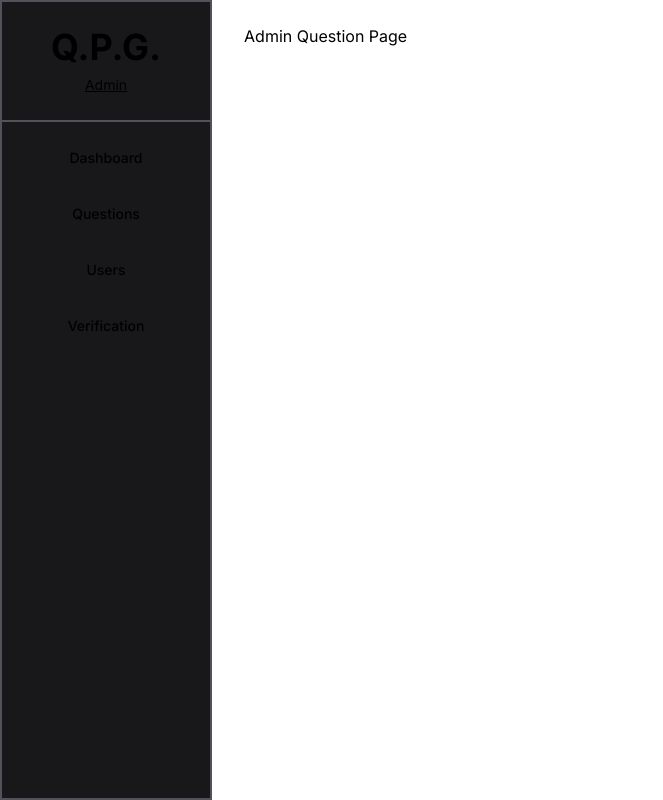
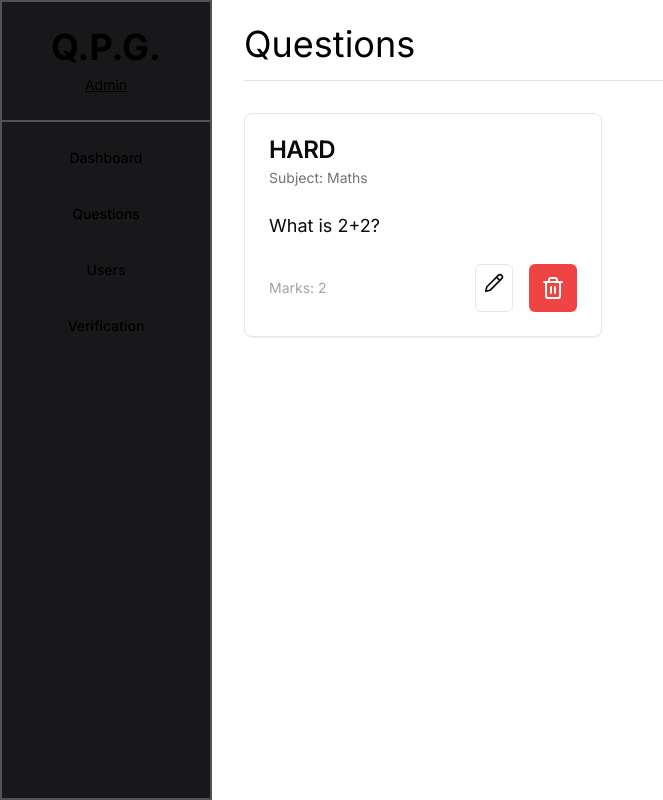
Before and after one commit to Room1097/question-paper-generator, a Next.js app: page /admin/questions in a window 1280 px wide. Shown: the whole page, without its empty margins (0-663 px from the left). Built offline with nearby package versions, Linux system fonts and the light colour scheme.

Commit message:
created Question Card with delete button for admin page. functionality yet to be added

```diff
--- /dev/null
+++ b/app/(admin)/(routes)/admin/questions/_components/QuestionCard.tsx
@@ -0,0 +1,80 @@
+import React from "react";
+import Link from "next/link";
+import { PencilIcon, Trash2 } from "lucide-react";
+import { Button } from "@/components/ui/button";
+import { Input } from "@/components/ui/input";
+import { Label } from "@/components/ui/label";
+import {
+  Select,
+  SelectContent,
+  SelectItem,
+  SelectTrigger,
+  SelectValue,
+} from "@/components/ui/select";
+
+import {
+  Card,
+  CardContent,
+  CardDescription,
+  CardFooter,
+  CardHeader,
+  CardTitle,
+} from "@/components/ui/card";
+
+type QuestionCardProps = {
+  questionId: string;
+  difficulty: string;
+  subject: string;
+  question: string;
+  marks: number;
+  isPrivate: boolean;
+};
+
+function UpdateQuestion({ id }: { id: string }) {
+  return (
+    <Link
+      href={`/viewquestions/${id}/edit`}
+      className="rounded-md border p-2 active:scale-95"
+    >
+      <PencilIcon className="w-5 h-5" />
+    </Link>
+  );
+}
+
+const QuestionCard = ({
+  questionId,
+  difficulty,
+  subject,
+  question,
+  marks,
+  isPrivate,
+}: QuestionCardProps) => {
+  return (
+    <div>
+      <Card className="w-[28vw]">
+        <CardHeader>
+          <CardTitle>{difficulty.toUpperCase()}</CardTitle>
+          <CardDescription>
+            Subject: <span className="capitalize">{subject}</span>
+          </CardDescription>
+        </CardHeader>
+        <CardContent>
+          <p className="text-lg">{question}</p>
+        </CardContent>
+        <CardFooter className="flex justify-between">
+          <span className="text-zinc-400 text-sm">Marks: {marks}</span>
+          <div className="flex gap-4">
+            <UpdateQuestion id={questionId} />
+            <Button className="p-6 h-5 w-5 active:scale-95" variant="destructive">
+              <h1 className="text-2xl">
+                <Trash2 />
+              </h1>
+            </Button>
+          </div>
+        </CardFooter>
+      </Card>
+    </div>
+  );
+};
+
+export default QuestionCard;
--- a/app/(admin)/(routes)/admin/questions/page.tsx
+++ b/app/(admin)/(routes)/admin/questions/page.tsx
@@ -1,7 +1,20 @@
+import Header from "@/components/Dashboard/Header";
+import QuestionCard from "./_components/QuestionCard";
+
 export default function AdminQuestions() {
   return (
-    <div>
-      <h1>Admin Question Page</h1>
+    <div className="flex flex-col gap-8">
+      <Header>Questions</Header>
+      <div>
+        <QuestionCard
+          difficulty="Hard"
+          question="What is 2+2?"
+          questionId="1"
+          subject="maths"
+          marks={2}
+          isPrivate={true}
+        />
+      </div>
     </div>
   );
 }
```
